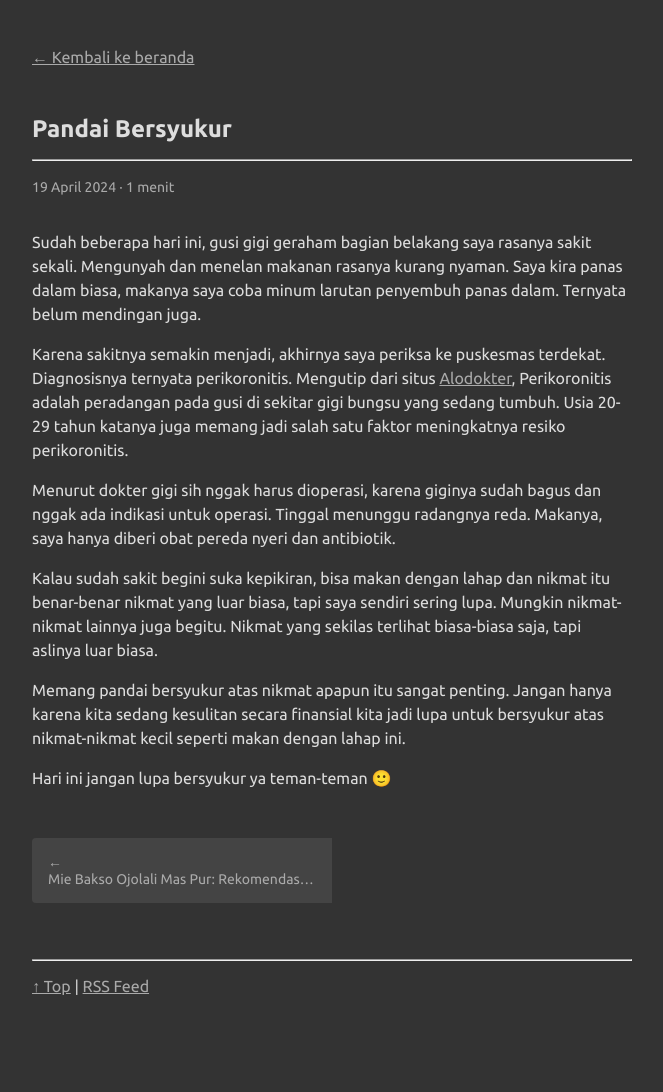
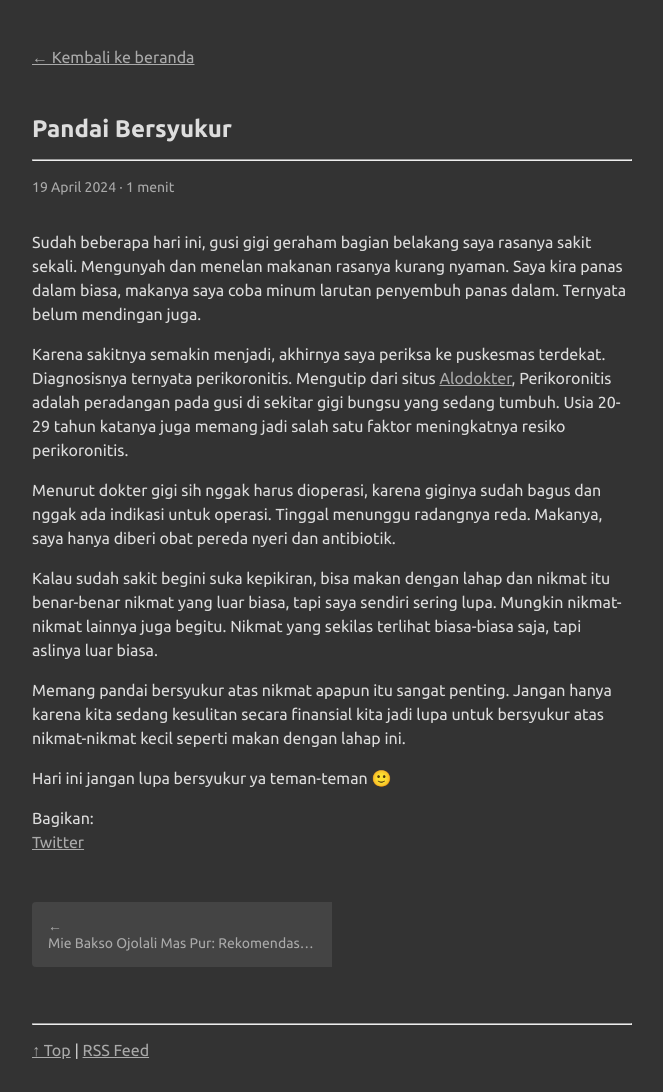
Before and after one commit to adiprnm/journal, a Jekyll site: the page built from _posts/2024-04-19-pandai-bersyukur.md, in a window 1280 px wide. Shown: the whole page, without its empty margins (308-971 px from the left). Built offline with Jekyll 4.4.1, drawn with Linux system fonts in a browser that asks for light colours; before the commit the page ends 1028 px from its top, so only the background shows below that.

Commit message:
share to twitter

```diff
--- a/_layouts/post.html
+++ b/_layouts/post.html
@@ -26,6 +26,11 @@
       </section>
       <section class="post-content">
         {{ content }}
+
+        <p>
+          Bagikan:<br/>
+          <a target="_blank" href='https://twitter.com/intent/tweet?text={{ page.title }} {{ site.url }}{{ page.url }}'>Twitter</a>
+        </p>
 
         <nav class="post-navigation-wrapper" style="margin-top: 3rem;">
           {% if page.previous %}
```
Also changed, not shown: _drafts/2024-04-20-harga-sebuah-kebebasan.md (+1 -1 lines).
